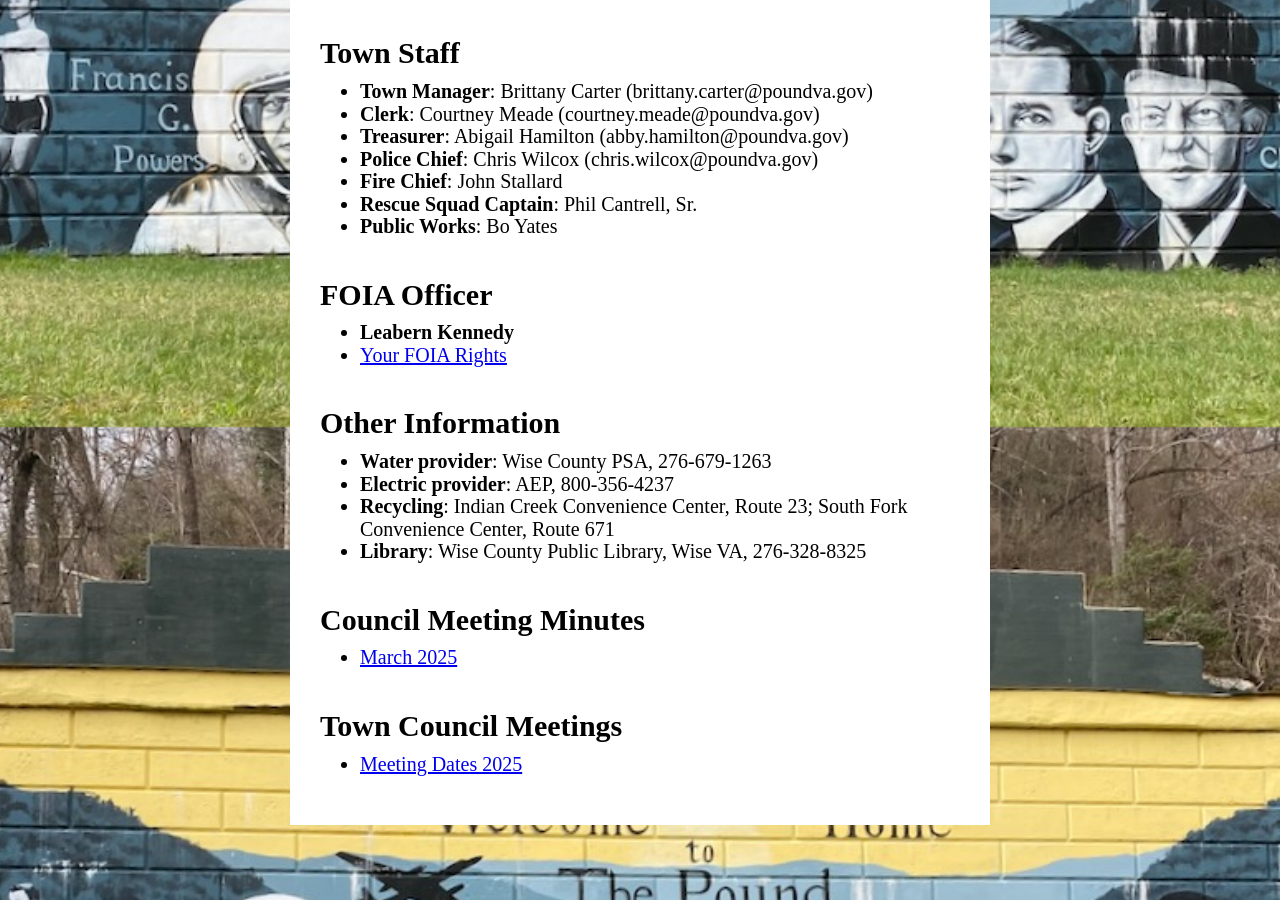
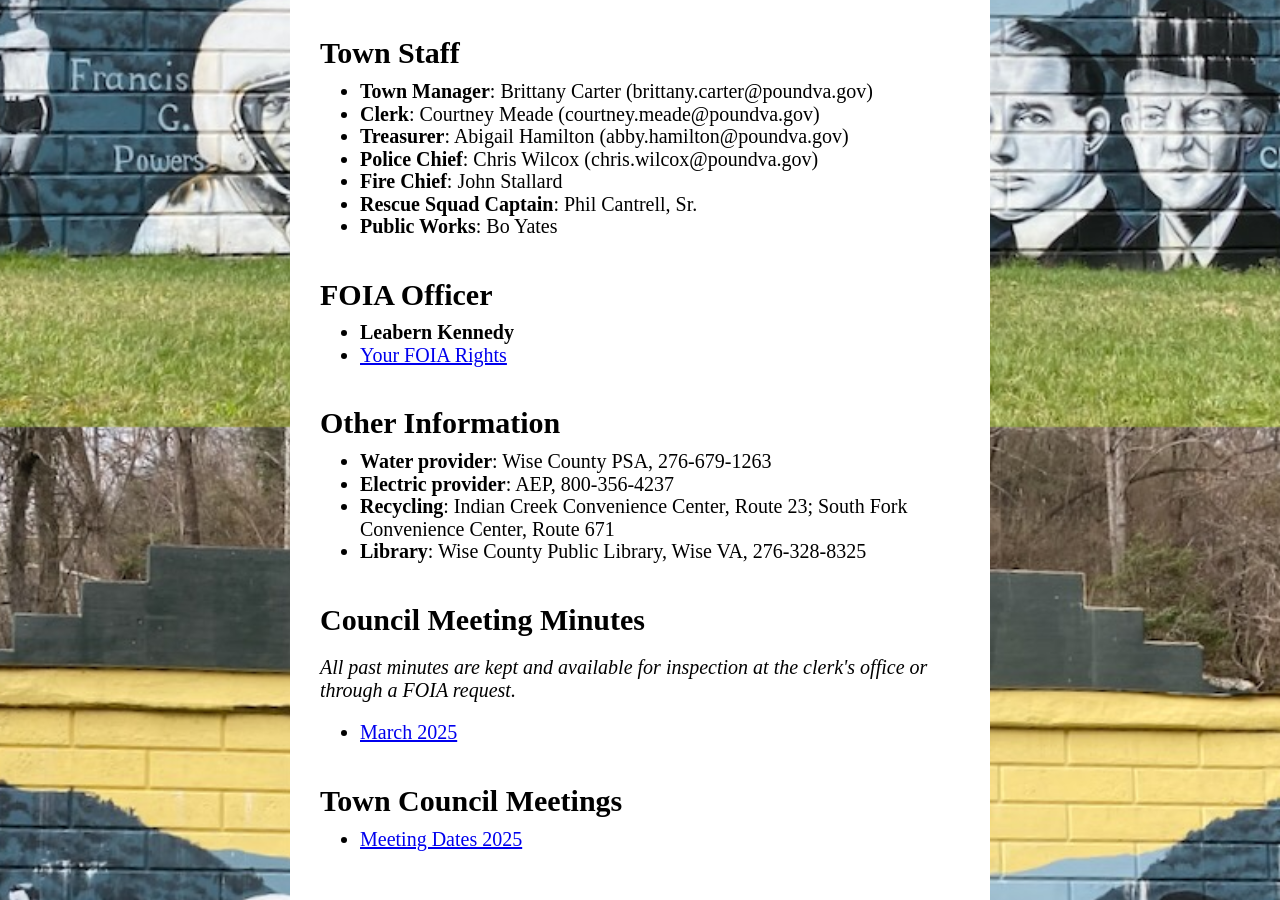
Before and after one commit to poundva/poundva.github.io, a Jekyll site: the page built from index.html, in a window 1280 px wide and 900 px high, scrolled down 2273 px. Built offline with Jekyll 4.4.1, drawn with Linux system fonts in a browser that asks for light colours; some web fonts are replaced.

Commit message:
Update index.html

```diff
--- a/index.html
+++ b/index.html
@@ -87,6 +87,7 @@ title: Home
 </ul>
 
 <h1>Council Meeting Minutes</h1>
+<p><i>All past minutes are kept and available for inspection at the clerk's office or through a FOIA request.</i></p>
 <ul>
     <li><a href="forms/March 2025 Minutes.pdf">March 2025</a></li>
 </ul>
```
